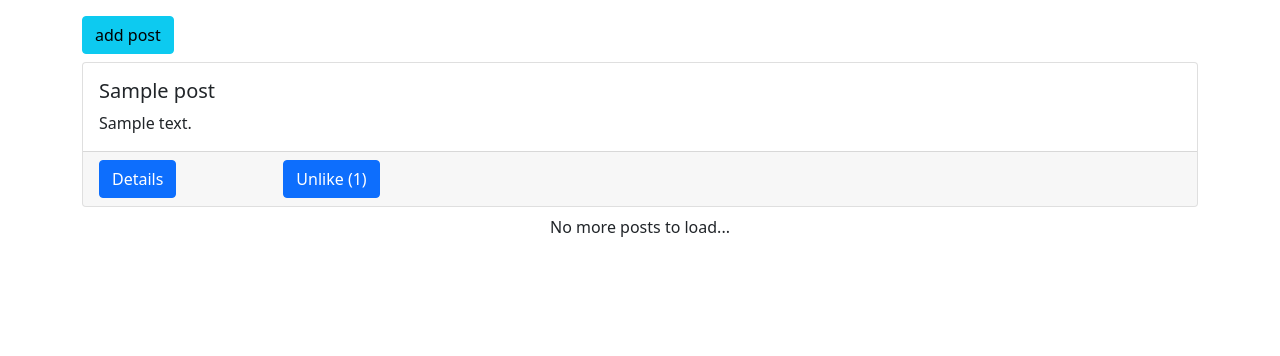
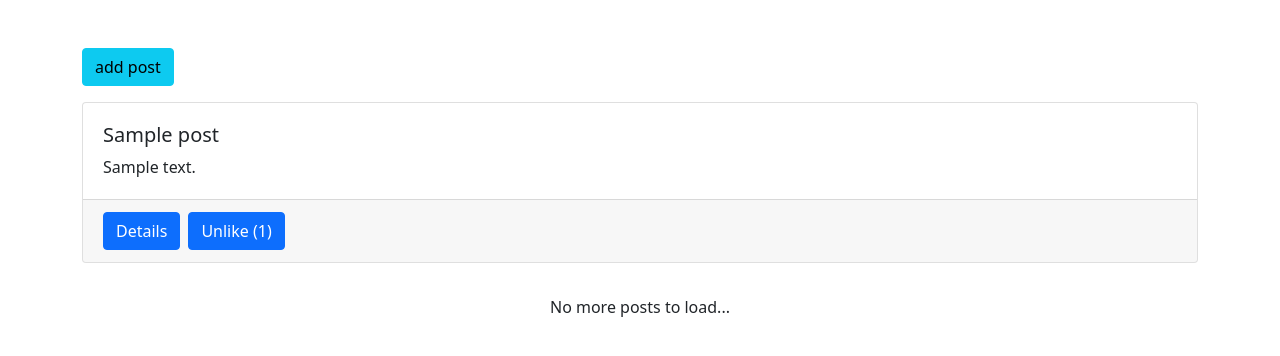
Before and after one commit to knvs-awp/seng2045-a3, a Django app: page / in a window 1280 px wide. Shown: the part 56-412 px from the top of the page. Run offline with Django 5.2, Linux system fonts and the light colour scheme; a user stored in the database is signed in; tables that the repository leaves empty hold one stand-in row (values such as "Sample post"); some libraries are stand-ins or nearby versions.

Commit message:
improved UI/UX cuz it was outdated and had bad paddings/margings(spacings)

```diff
--- a/src/posts/static/posts/main.js
+++ b/src/posts/static/posts/main.js
@@ -78,17 +78,17 @@ const getData = () => {
                 console.log(data)
                 data.forEach(el => {
                     postsBox.innerHTML += `
-                        <div class="card mb-2">
+                        <div class="card mb-3">
                             <div class="card-body">
                                 <h5 class="card-title">${el.title}</h5>
                                 <p class="card-text">${el.body}</p>
                             </div>
                             <div class="card-footer">
-                                <div class="row">
-                                    <div class="col-2">
+                                <div class="row g-2">
+                                    <div class="col-auto">
                                         <a href="${url}${el.id}" class="btn btn-primary">Details</a>
                                     </div>
-                                    <div class="col-2">
+                                    <div class="col-auto">
                                         <form class="like-unlike-forms" data-form-id="${el.id}">
                                             <input type="hidden" name="csrfmiddlewaretoken" value="${csrftoken}">
                                             <button type="submit" class="btn btn-primary" id="like-unlike-${el.id}">${el.liked ? `Unlike (${el.count})` : `Like (${el.count})`}</button>
@@ -143,17 +143,17 @@ postForm.addEventListener('submit', e => {
             addBtn.disabled = false
             dropzone.classList.remove('not-visible')
             postsBox.insertAdjacentHTML('afterbegin', `
-                <div class="card mb-2">
+                <div class="card mb-3">
                     <div class="card-body">
                         <h5 class="card-title">${response.title}</h5>
                         <p class="card-text">${response.body}</p>
                     </div>
                     <div class="card-footer">
-                        <div class="row">
-                            <div class="col-2">
+                        <div class="row g-2">
+                            <div class="col-auto">
                                 <a href="${url}${response.id}" class="btn btn-primary">Details</a>
                             </div>
-                            <div class="col-2">
+                            <div class="col-auto">
                                 <form class="like-unlike-forms" data-form-id="${response.id}">
                                     <button type="submit" class="btn btn-primary" id="like-unlike-${response.id}">Like</button>
                                 </form>
--- a/src/posts/templates/posts/main.html
+++ b/src/posts/templates/posts/main.html
@@ -25,10 +25,10 @@ posts
                     {{form|crispy}}
                     <div class="modal-footer">
                         <button type="button" class="btn btn-danger add-modal-close" data-bs-dismiss="modal">Close</button>
-                        <button type="submit" id="add-btn" class="btn btn-success">+ add</button>
+                        <button type="submit" id="add-btn" class="btn btn-success">Add</button>
                     </div>
                 </form>
-                <form action="/upload/" id="my-dropzone" class="dropzone dz not-visible">
+                <form action="/upload/" id="my-dropzone" class="dropzone dz mt-3 not-visible">
                     {% csrf_token %}
                     <div class="fallback">
                         <input name="file" type="file" multiple />
@@ -40,14 +40,14 @@ posts
 </div>
 
 <div id="alert-box"></div>
-<button type="button" class="btn btn-info mb-2" data-bs-toggle="modal" data-bs-target="#addPostModal">
+<button type="button" class="btn btn-info mb-3" data-bs-toggle="modal" data-bs-target="#addPostModal">
     add post
 </button>
 <div id="posts-box"></div>
-<div id="spinner-box" class="text-center">
+<div id="spinner-box" class="text-center py-3">
     <div class="spinner-border" role="status" aria-label="Loading posts"></div>
 </div>
-<div class="text-center mb-3" id="end-box">
+<div class="text-center py-3" id="end-box">
     <button class="btn btn-primary" id="load-btn">Load more</button>
 </div>
 {% endblock content %}
--- a/src/profiles/templates/profiles/main.html
+++ b/src/profiles/templates/profiles/main.html
@@ -14,7 +14,7 @@ my profile
     <div id="alert-box"></div>
     <h3>{{obj.user}}</h3>
     <hr>
-    <div class="text-center" id="avatar-box">
+    <div class="text-center my-4" id="avatar-box">
         <img src="{{obj.avatar.url}}" class="rounded" height="200px" width="auto" alt="{{obj.user.username}}">
     </div>
     <form id="profile-form">
--- a/src/static/style.css
+++ b/src/static/style.css
@@ -22,3 +22,29 @@
 .carousel-control-next-icon {
     filter: invert(1);
 }
+
+.card-body {
+    padding: 1.25rem;
+}
+
+.card-footer {
+    padding: 0.75rem 1.25rem;
+}
+
+.modal-header,
+.modal-body {
+    padding: 1.5rem;
+}
+
+.modal-body .modal-footer {
+    margin-top: 1.5rem;
+    padding: 1rem 0 0;
+}
+
+.form-group {
+    margin-bottom: 1rem;
+}
+
+.form-group label {
+    margin-bottom: 0.5rem;
+}
--- a/src/templates/base.html
+++ b/src/templates/base.html
@@ -29,7 +29,7 @@
   </head>
   <body>
     {% include "navbar.html" %}
-    <div class="container mt-3 mb-3">
+    <div class="container my-4 my-md-5">
         {% block content %}
         {% endblock content %}
     </div>
```
Also changed, not shown: src/posts/templates/posts/detail.html (+11 -9 lines).
